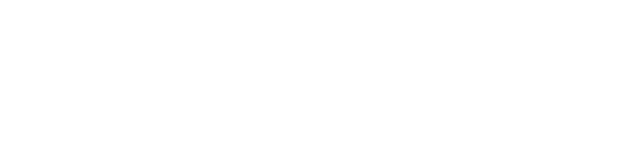
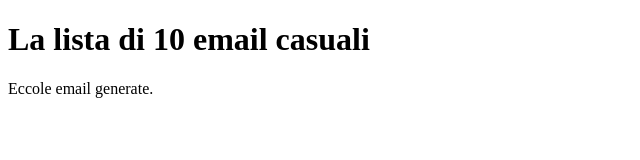
Before and after one commit to akthernahela/js-email-list, a plain HTML site: page index.html in a window 1280 px wide. Shown: the whole page, without its empty margins (0-640 px from the left). Drawn offline with nearby package versions, Linux system fonts and the light colour scheme.

Commit message:
Add the title and a div to the html file

```diff
--- a/index.html
+++ b/index.html
@@ -6,7 +6,10 @@
     <title>JS EMAIL</title>
 </head>
 <body>
-
+    <h1>La lista di 10 email casuali</h1>
+    <div id="emailList">
+        <p>Eccole email generate.</p>
+    </div>
 
 
     <!--CDN axios-->
```
Also changed, not shown: main.js (line endings or trailing spaces).
